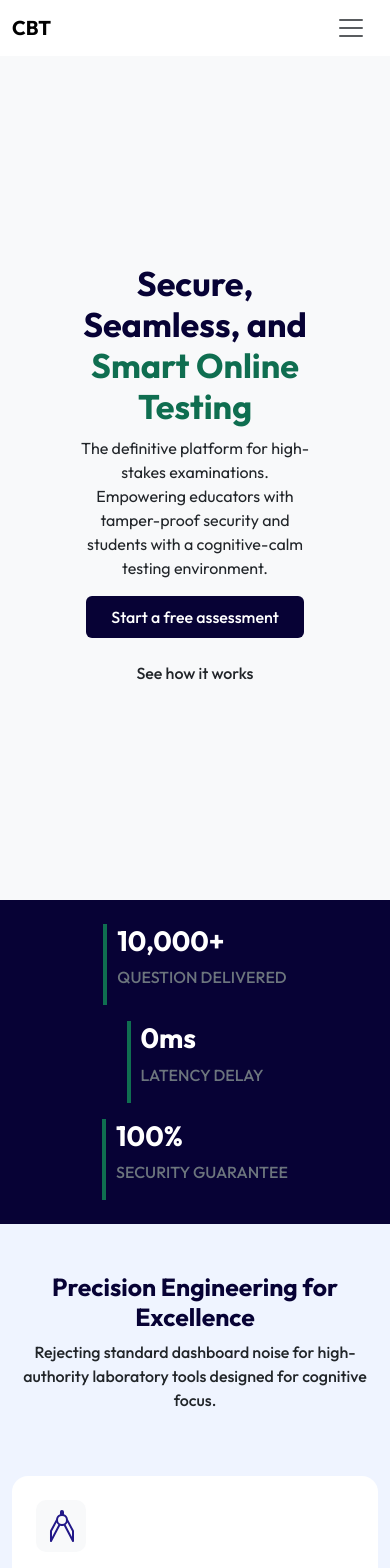
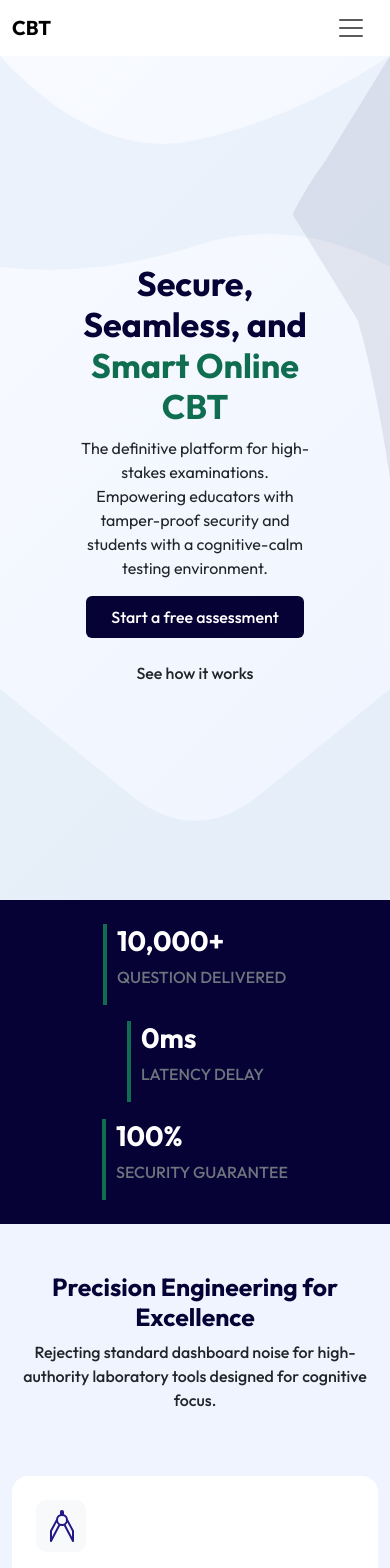
Before and after one commit to Joseph-fol/Online-CBT, a React (Vite) app in the folder FRONTEND/: page / in a window 390 px wide. Shown: the top 1568 px of the page. Built offline with nearby package versions, Linux system fonts and the light colour scheme.

Commit message:
feat: Update package.json and LandingPage component to integrate AOS for animations and add new dependencies

```diff
--- a/FRONTEND/package.json
+++ b/FRONTEND/package.json
@@ -10,9 +10,11 @@
     "preview": "vite preview"
   },
   "dependencies": {
+    "aos": "^2.3.4",
     "formik": "^2.4.9",
     "react": "^19.2.4",
     "react-dom": "^19.2.4",
+    "react-router-dom": "^7.14.1",
     "yup": "^1.7.1"
   },
   "devDependencies": {
--- a/FRONTEND/src/component/LandingPage.jsx
+++ b/FRONTEND/src/component/LandingPage.jsx
@@ -1,8 +1,20 @@
-import React, { useState } from 'react'
+import React, { useState, useEffect } from 'react'
+import AOS from 'aos'
+import 'aos/dist/aos.css'
 
 const LandingPage = () => {
     // const [hoveredCard, setHoveredCard] = useState(null)
     const [hoveredCard, setHoveredCard] = useState(null)
+
+    useEffect(() => {
+        AOS.init({
+            duration: 2000,
+            once: false,
+            offset: 100,
+            easing: 'ease-in-out',
+            delay: 0
+        })
+    }, [])
     const divContent = [
         {
             title: "Instant Grading",
@@ -25,6 +37,7 @@ const LandingPage = () => {
                     <button className="navbar-toggler shadow-none border-0" type="button" data-bs-toggle="collapse" data-bs-target="#navbarSupportedContent" aria-controls="navbarSupportedContent" aria-expanded="false" aria-label="Toggle navigation">
                         <span className="navbar-toggler-icon"></span>
                     </button>
+
                     <div className="collapse navbar-collapse" id="navbarSupportedContent">
                         <ul className="navbar-nav me-auto gap-3 mb-2 mb-lg-0">
                             <li className="nav-item">
@@ -44,6 +57,7 @@ const LandingPage = () => {
                         </ul>
                         <a href="" className='mx-3 text-decoration-none text-dark fw-bold'>Student Login</a>
                         <div className="d-flex justify-content-center align-items-center gap-3" >
+
                             <button className="btn w-100 text-white fw-medium" style={{ background: "#070235" }} type="submit">Admin Portal</button>
                         </div>
                     </div>
@@ -51,28 +65,36 @@ const LandingPage = () => {
             </nav>
 
             {/* Header Section */}
-            <section className='bg-body-tertiary w-100 d-flex justify-content-center align-items-center' style={{ height: "100vh" }}>
-                <div className='w-md-50 mx-auto text-center' style={{ width: "60%" }}>
-                    <h1 className='text-center display-4' style={{ fontWeight: "bolder", color: "#070235" }}>Secure, Seamless, and <span style={{ color: "#0f6e50" }}>Smart Online Testing </span></h1>
-                    <p>The definitive platform for high-stakes examinations. Empowering educators with tamper-proof security and students with a cognitive-calm testing environment.</p>
+            <section className='bg-body-tertiary w-100 d-flex justify-content-center align-items-center position-relative' style={{ height: "100vh", overflow: "hidden", background: "linear-gradient(135deg, #f8faff 0%, #eff4ff 100%)" }}>
+
+                {/* Top curved shape */}
+                <svg className='position-absolute' style={{ width: "100%", height: "100%", top: 0, left: 0 }} viewBox="0 0 1200 800" preserveAspectRatio="none">
+                    <path d="M 0,0 Q 300,100 600,80 T 1200,0 L 1200,200 Q 900,150 600,180 T 0,200 Z" fill="#e0ebf7" opacity="0.5" />
+                    <path d="M 1200,600 Q 1000,650 800,700 Q 600,750 400,700 Q 200,650 0,600 L 0,800 L 1200,800 Z" fill="#d4e4f0" opacity="0.4" />
+                    <path d="M 900,150 Q 1000,200 1100,250 Q 1150,300 1200,400 L 1200,0 Q 1100,50 1000,100 Q 950,120 900,150 Z" fill="#070235" opacity="0.08" />
+                </svg>
+
+                <div className='w-md-50 mx-auto text-center' data-aos="fade-up" style={{ width: "60%", position: "relative", zIndex: 1 }}>
+                    <h1 className='text-center display-4' data-aos="zoom-in" data-aos-delay="200" style={{ fontWeight: "bolder", color: "#070235" }}>Secure, Seamless, and <span style={{ color: "#0f6e50" }}>Smart Online CBT </span></h1>
+                    <p data-aos="fade-up" data-aos-delay="400">The definitive platform for high-stakes examinations. Empowering educators with tamper-proof security and students with a cognitive-calm testing environment.</p>
                     <div className='d-flex gap-3 align-items-center justify-content-center flex-wrap'>
-                        <button className="btn text-white fw-medium py-2 px-4" style={{ background: "#070235" }} type="submit">Start a free assessment</button>
-                        <button className='btn fw-medium'>See how it works </button>
+                        <button className="btn text-white fw-medium py-2 px-4" data-aos="slide-left" data-aos-delay="600" style={{ background: "#070235" }} type="submit">Start a free assessment</button>
+                        <button className='btn fw-medium' data-aos="slide-right" data-aos-delay="600">See how it works </button>
                     </div>
                 </div>
             </section>
 
             <section className='container-fluid ' style={{ background: "#070235" }}>
                 <div className='px-5 py-4 d-flex flex-wrap justify-content-evenly gap-3 align-items-center'>
-                    <div style={{ borderLeft: "4px solid #0f6e50", paddingLeft: "10px" }}>
+                    <div data-aos="flip-left" style={{ borderLeft: "4px solid #0f6e50", paddingLeft: "10px" }}>
                         <h1 className='text-white fw-bold'>10,000+</h1>
                         <p className='fw-medium text-secondary'>QUESTION DELIVERED</p>
                     </div>
-                    <div style={{ borderLeft: "4px solid #0f6e50", paddingLeft: "10px" }}>
+                    <div data-aos="flip-left" data-aos-delay="200" style={{ borderLeft: "4px solid #0f6e50", paddingLeft: "10px" }}>
                         <h1 className='text-white fw-bold '>0ms</h1>
                         <p className='fw-medium text-secondary'>LATENCY DELAY</p>
                     </div>
-                    <div style={{ borderLeft: "4px solid #0f6e50", paddingLeft: "10px" }}>
+                    <div data-aos="flip-left" data-aos-delay="400" style={{ borderLeft: "4px solid #0f6e50", paddingLeft: "10px" }}>
                         <h1 className='text-white fw-bold'>100%</h1>
                         <p className='fw-medium text-secondary'>SECURITY GUARANTEE</p>
                     </div>
@@ -81,16 +103,16 @@ const LandingPage = () => {
 
             <section className="py-5" style={{ backgroundColor: "#eff4ff" }} >
                 <div className='container mx-auto text-center'>
-                    <h2 style={{ color: "#070235" }} className="text-center fw-bolder">Precision Engineering for Excellence</h2>
-                    <p className='fw-medium'>Rejecting standard dashboard noise for high-authority laboratory tools designed for cognitive focus.</p>
+                    <h2 style={{ color: "#070235" }} className="text-center fw-bolder" data-aos="fade-up">Precision Engineering for Excellence</h2>
+                    <p className='fw-medium' data-aos="fade-up" data-aos-delay="200">Rejecting standard dashboard noise for high-authority laboratory tools designed for cognitive focus.</p>
                 </div>
 
                 <div className='container pt-5'>
                     <div className='row g-4'>
                         {divContent.map((content, index) => (
-                            <div className='col-12 col-md-4' key={content.title}>
+                            <div className='col-12 col-md-4' key={content.title} data-aos="zoom-in" data-aos-delay={index * 200}>
                                 <div className='p-4 rounded-4 h-100'
-                                    onMouseEnter={()=> setHoveredCard(index)}
+                                    onMouseEnter={() => setHoveredCard(index)}
                                     onMouseLeave={() => setHoveredCard(null)}
                                     style={{
                                         background: hoveredCard === index ? "#d9f2e5" : "#ffffff",
@@ -112,6 +134,46 @@ const LandingPage = () => {
                     </div>
                 </div>
             </section>
+
+            <section className="py-5" style={{ backgroundColor: "#f8faff" }} >
+                <div className='container mx-auto text-center'>
+                    <h2 style={{ color: "#070235" }} className="text-center fw-bolder" data-aos="fade-up">The Digital Lifecycle</h2>
+                    <p className='fw-medium' data-aos="fade-up" data-aos-delay="200">Streamlining the transition from content creation to knowledge validation.</p>
+                </div>
+
+                <div className='container pt-5'>
+                    <div className='row g-4'>
+                        <div className='col-12 col-md-4 h-100' data-aos="slide-up" data-aos-delay="0">
+                            <div className='p-4 rounded-4 h-100' style={{backgroundColor: "#edf2fc"}}>
+                                <img src="https://i.pinimg.com/1200x/8e/1c/0f/8e1c0fd51f831e6cd499fdfb24585688.jpg" alt="" className='object-fit-cover w-100 h-75 rounded-4' />
+                                <div className='mt-3'>
+                                    <h4>Admin Configuration</h4>
+                                    <p>Upload curriculum data and set proctoring parameters in seconds.</p>
+                                </div>
+                            </div>
+                        </div>
+                        <div className='col-12 col-md-4 h-sm-100' data-aos="slide-up" data-aos-delay="200">
+                            <div className='p-4 rounded-4 h-100' style={{backgroundColor: "#edf2fc"}}>
+                                <img src="https://i.pinimg.com/736x/6d/97/72/6d9772063422d865fb1fc9e9e66beeb1.jpg" alt="" className='object-fit-cover w-100 h-75 rounded-4' />
+                                <div className='mt-3'>
+                                    <h4>Student Deployment</h4>
+                                    <p>Massive concurrent testing on any device with zero-lag synchronization.</p>
+                                </div>
+                            </div>
+                        </div>
+
+                        <div className='col-12 col-md-4 h-100' data-aos="slide-up" data-aos-delay="400">
+                            <div className='p-4 rounded-4 h-100' style={{backgroundColor: "#edf2fc"}}>
+                                <img src="https://i.pinimg.com/736x/a2/2b/46/a22b46dde9b92371769bba261ee39c81.jpg" alt="" className='object-fit-cover w-100 h-75 rounded-4' />
+                                <div className='mt-3'>
+                                    <h4>Advanced Analytics</h4>
+                                    <p>Generate insights from individual scores to institutional performance trends.</p>
+                                </div>
+                            </div>
+                        </div>
+                    </div>
+                </div>
+            </section>
         </>
     )
 }
```
Also changed, not shown: 1 other file (tests, documents, lock files or other folders).
